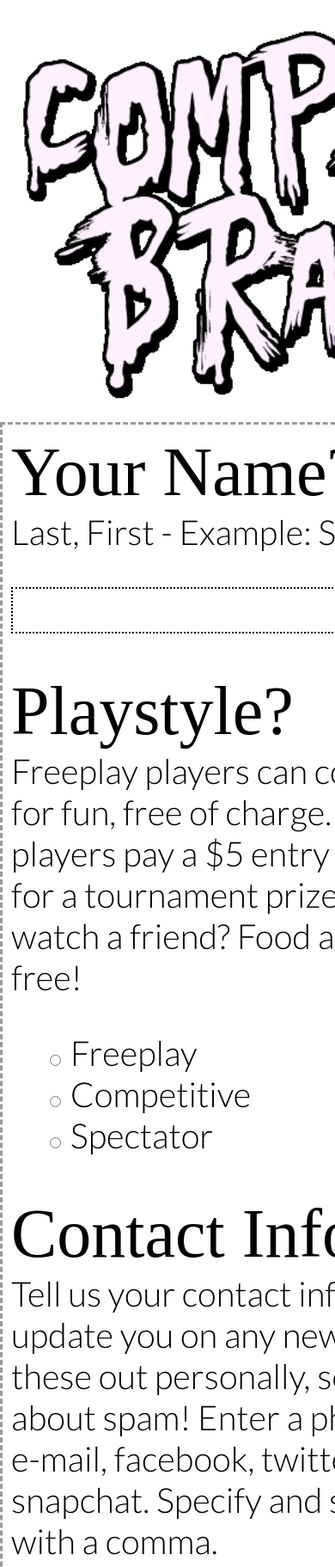
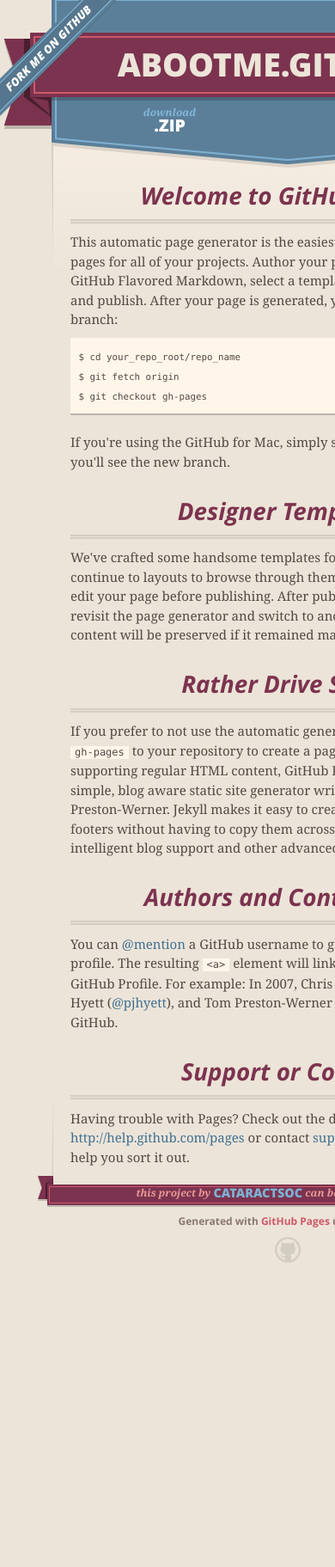
Before and after one commit to CataractsOC/CataractsOC.github.io, a plain HTML site: page index.html in a window 390 px wide. Shown: the top 1823 px of the page at 86% size. After the commit the page ends 1509 px from the top, so only its background shows below. Drawn offline with nearby package versions, Linux system fonts and the light colour scheme; a web font is replaced by a local one.

Commit message:
final
final

```diff
--- a/index.html
+++ b/index.html
@@ -1,85 +1,98 @@
-<!doctype html>
+<!DOCTYPE html>
 <html>
-    <head>
-    <meta charset="utf-8">
+  <head>
+    <meta charset='utf-8'>
     <meta http-equiv="X-UA-Compatible" content="chrome=1">
-    <link rel="stylesheet" href="stylesheets/styles.css">
-    <title>csClub!</title>
-    <!--[if lt IE 9]>
-      <script src="//html5shiv.googlecode.com/svn/trunk/html5.js"></script>
-    <![endif]-->
-    </head>
-    <body>
-    <header>
-    	<img src="images/csBrawl.gif">
-    </header>
+    <meta name="viewport" content="width=640" />
 
-    <div id="content">
-    <form action="https://docs.google.com/forms/d/1-t8NjNPsP0ZWrBnMxN5a9Biz2-F_CLoGrllIHzxsLZI/formResponse" method="POST" id="ss-form" target="_self" onsubmit="">
-    	<div role="list">
+    <link rel="stylesheet" href="stylesheets/core.css" media="screen"/>
+    <link rel="stylesheet" href="stylesheets/mobile.css" media="handheld, only screen and (max-device-width:640px)"/>
+    <link rel="stylesheet" href="stylesheets/pygment_trac.css"/>
 
-            <div class="ss-form-entry">
-                <label class="ss-q-item-label" for="entry_1312120077">
-                  <div class="ss-q-title">Your Name?<label for="itemView.getDomIdToLabel()" aria-label="(Required field)"></label></div>
-                  <div dir="ltr" class="ss-secondary-text">Last, First - Example: Seinfeld, Jerry</div>
-                </label>
-                <input type="text" name="entry.1312120077" value="" class="ss-q-short" id="entry_1312120077" dir="auto" aria-label="Name" aria-required="true" required title="">
-            </div>
+    <script type="text/javascript" src="javascripts/modernizr.js"></script>
+    <script type="text/javascript" src="https://ajax.googleapis.com/ajax/libs/jquery/1.7.1/jquery.min.js"></script>
+    <script type="text/javascript" src="javascripts/headsmart.min.js"></script>
+    <script type="text/javascript">
+      $(document).ready(function () {
+        $('#main_content').headsmart()
+      })
+    </script>
+    <title>Abootme.github.io by CataractsOC</title>
+  </head>
 
-            <div class="ss-form-entry">
-                <label class="ss-q-item-label" for="entry_2012167030">
-                  <div class="ss-q-title">Playstyle?<label for="itemView.getDomIdToLabel()" aria-label="(Required field)"></label></div>
-                  <div class="ss-secondary-text" dir="ltr">Freeplay players can come and play for fun, free of charge. Competitive players pay a $5 entry to compete for a tournament prize! Coming to watch a friend? Food and drinks are free!</div>
-                </label>
-                <ul class="ss-choices" role="radiogroup" aria-label="Competitive, Freeplay, or Spectator? Freeplay players can come and play for fun free of charge. Competitive players pay a $5 entry to compete for a tournament prize! Coming to watch a friend? Food and drinks are free!">
-                  <li class="ss-choice-item">
-                    <label>
-                      <span class="ss-choice-item-control goog-inline-block"><input type="radio" name="entry.1948055812" value="Freeplay" id="group_1948055812_1" role="radio" class="ss-q-radio" aria-label="Freeplay" required aria-required="true"></span>
-                      <span class="ss-choice-label">Freeplay</span>
-                    </label>
-                  </li>
-                  <li class="ss-choice-item">
-                    <label>
-                      <span class="ss-choice-item-control goog-inline-block"><input type="radio" name="entry.1948055812" value="Competitive" id="group_1948055812_2" role="radio" class="ss-q-radio" aria-label="Competitive" required aria-required="true"></span>
-                      <span class="ss-choice-label">Competitive</span>
-                    </label>
-                  </li>
-                  <li class="ss-choice-item">
-                    <label>
-                      <span class="ss-choice-item-control goog-inline-block"><input type="radio" name="entry.1948055812" value="Spectator" id="group_1948055812_3" role="radio" class="ss-q-radio" aria-label="Spectator" required aria-required="true"></span>
-                      <span class="ss-choice-label">Spectator</span>
-                    </label>
-                  </li>
-                </ul>
-            </div>
+  <body>
+    <a id="forkme_banner" href="https://github.com/CataractsOC/abootme.github.io">View on GitHub</a>
+    <div class="shell">
 
-            <div class="ss-form-question errorbox-good" role="listitem">
-                <div dir="ltr" class="ss-item ss-item-required ss-text">
-                  <div class="ss-form-entry">
-                    <label class="ss-q-item-label" for="entry_1586862009">
-                    <div class="ss-q-title">Contact Info?<label for="itemView.getDomIdToLabel()" aria-label="(Required field)"></label></div>
-                    <div class="ss-secondary-text" dir="ltr">Tell us your contact info so we can update you on any news! We send these out personally, so don&#39;t worry about spam! Enter a phone number, e-mail, facebook, twitter, or snapchat. Specify and seperate each with a comma.</div>
-                    </label>
-                    <input type="text" name="entry.1586862009" value="" class="ss-q-short" id="entry_1586862009" dir="auto" aria-label="Tell us your contact info so we can update you on any news! We send these out personally, so don&#39;t worry about spam! Enter a phone number, e-mail, facebook, twitter, or snapchat. Specify and seperate each with a comma. " aria-required="true" required title="">
-                  </div>
-                </div>
-            </div>
+      <header>
+        <span class="ribbon-outer">
+          <span class="ribbon-inner">
+            <h1>Abootme.github.io</h1>
+            <h2></h2>
+          </span>
+          <span class="left-tail"></span>
+          <span class="right-tail"></span>
+        </span>
+      </header>
 
-            <input type="hidden" name="draftResponse" value="[,,&quot;-215289463682066169&quot;]">
-            <input type="hidden" name="pageHistory" value="0">
-            <input type="hidden" name="fromEmail" value="false">
-            <input type="hidden" name="fbzx" value="-215289463682066169">
-			<center>
-            <input class="ss-item ss-navigate" type="submit" name="submit" value="Submit" id="ss-submit">
-            </center>
+      <section id="downloads">
+        <span class="inner">
+          <a href="https://github.com/CataractsOC/abootme.github.io/zipball/master" class="zip"><em>download</em> .ZIP</a><a href="https://github.com/CataractsOC/abootme.github.io/tarball/master" class="tgz"><em>download</em> .TGZ</a>
+        </span>
+      </section>
 
-    	</div>
-    </form>
-    <script src="javascripts/scale.fix.js"></script>
+
+      <span class="banner-fix"></span>
+
+
+      <section id="main_content">
+        <h3>
+<a name="welcome-to-github-pages" class="anchor" href="#welcome-to-github-pages"><span class="octicon octicon-link"></span></a>Welcome to GitHub Pages.</h3>
+
+<p>This automatic page generator is the easiest way to create beautiful pages for all of your projects. Author your page content here using GitHub Flavored Markdown, select a template crafted by a designer, and publish. After your page is generated, you can check out the new branch:</p>
+
+<pre><code>$ cd your_repo_root/repo_name
+$ git fetch origin
+$ git checkout gh-pages
+</code></pre>
+
+<p>If you're using the GitHub for Mac, simply sync your repository and you'll see the new branch.</p>
+
+<h3>
+<a name="designer-templates" class="anchor" href="#designer-templates"><span class="octicon octicon-link"></span></a>Designer Templates</h3>
+
+<p>We've crafted some handsome templates for you to use. Go ahead and continue to layouts to browse through them. You can easily go back to edit your page before publishing. After publishing your page, you can revisit the page generator and switch to another theme. Your Page content will be preserved if it remained markdown format.</p>
+
+<h3>
+<a name="rather-drive-stick" class="anchor" href="#rather-drive-stick"><span class="octicon octicon-link"></span></a>Rather Drive Stick?</h3>
+
+<p>If you prefer to not use the automatic generator, push a branch named <code>gh-pages</code> to your repository to create a page manually. In addition to supporting regular HTML content, GitHub Pages support Jekyll, a simple, blog aware static site generator written by our own Tom Preston-Werner. Jekyll makes it easy to create site-wide headers and footers without having to copy them across every page. It also offers intelligent blog support and other advanced templating features.</p>
+
+<h3>
+<a name="authors-and-contributors" class="anchor" href="#authors-and-contributors"><span class="octicon octicon-link"></span></a>Authors and Contributors</h3>
+
+<p>You can <a href="https://github.com/blog/821" class="user-mention">@mention</a> a GitHub username to generate a link to their profile. The resulting <code>&lt;a&gt;</code> element will link to the contributor's GitHub Profile. For example: In 2007, Chris Wanstrath (<a href="https://github.com/defunkt" class="user-mention">@defunkt</a>), PJ Hyett (<a href="https://github.com/pjhyett" class="user-mention">@pjhyett</a>), and Tom Preston-Werner (<a href="https://github.com/mojombo" class="user-mention">@mojombo</a>) founded GitHub.</p>
+
+<h3>
+<a name="support-or-contact" class="anchor" href="#support-or-contact"><span class="octicon octicon-link"></span></a>Support or Contact</h3>
+
+<p>Having trouble with Pages? Check out the documentation at <a href="http://help.github.com/pages">http://help.github.com/pages</a> or contact <a href="mailto:support@github.com">support@github.com</a> and we’ll help you sort it out.</p>
+      </section>
+
+      <footer>
+        <span class="ribbon-outer">
+          <span class="ribbon-inner">
+            <p>this project by <a href="https://github.com/CataractsOC">CataractsOC</a> can be found on <a href="https://github.com/CataractsOC/abootme.github.io">GitHub</a></p>
+          </span>
+          <span class="left-tail"></span>
+          <span class="right-tail"></span>
+        </span>
+        <p>Generated with <a href="http://pages.github.com">GitHub Pages</a> using Merlot</p>
+        <span class="octocat"></span>
+      </footer>
+
     </div>
 
-    <footer>
-    	Wanna hang out some time? Snapchat me! ~<br> id: cataractsoc
-    </footer>
-    </body>
+
+  </body>
 </html>
--- a/stylesheets/styles.css
+++ /dev/null
@@ -1,86 +0,0 @@
-@import url(http://fonts.googleapis.com/css?family=Copse);
-@import url(http://fonts.googleapis.com/css?family=Lato:300,400,700,300italic,900italic);
-
-.ss-choices {
-	font-weight:300;
-}
-
-.ss-form-entry {
-	margin-bottom:45px;
-}
-
-.ss-navigate {
-	font-family: Copse;
-	font-size: 60px;
-	border: hidden;
-	padding: 0px;
-	margin-top: 15px;
-	margin-bottom: 40px;
-}
-
-.ss-q-short {
-	border: dotted 2px;
-	font-family: Lato;
-	font-size: 36px;
-	font-weight: 300;
-	height: 50px;
-	width: 615px;
-	margin-top: 20px;
-	margin-right: auto;
-	margin-left: auto;
-	padding: 0px;
-}
-
-.ss-q-title {
-	font-family: Copse;
-	font-size: 80px;
-}
-
-
-.ss-secondary-text {
-	font-weight: 300;
-	padding: 0px;
-	margin-bottom: 20px;
-}
-
-#content {
-	border: #999 dashed 3px;
-	padding: 10px;
-}
-
-body, img {
-	font-family: Lato, Georgia, "Times New Roman", Times, serif;
-	font-size: 40px;
-	padding: 0px;
-	margin-left: auto;
-	margin-right: auto;
-	width: 650px;
-}
-
-footer {
-	margin-top: 30px;
-	margin-bottom: 60px;
-	font-family: Lato;
-	font-style: italic;
-	font-size: 30px;
-	font-weight: 300;
-	color: #666;
-	text-align: center;
-}
-
-ul {
-	list-style-type:none;
-
-}
-
-@media print, screen and (max-width: px) {
-}
-
-@media print, screen and (max-width: px) {
-}
-
-@media print, screen and (max-width: px) {
-}
-
-@media print {
-}
```
Also changed, not shown: params.json (+1 -1 lines).
